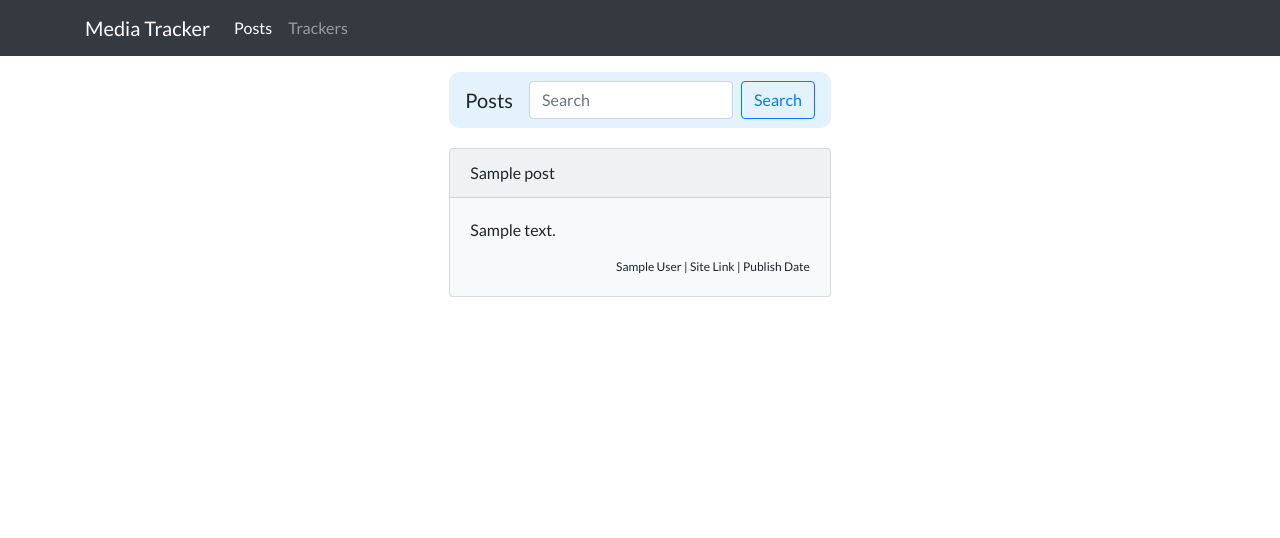
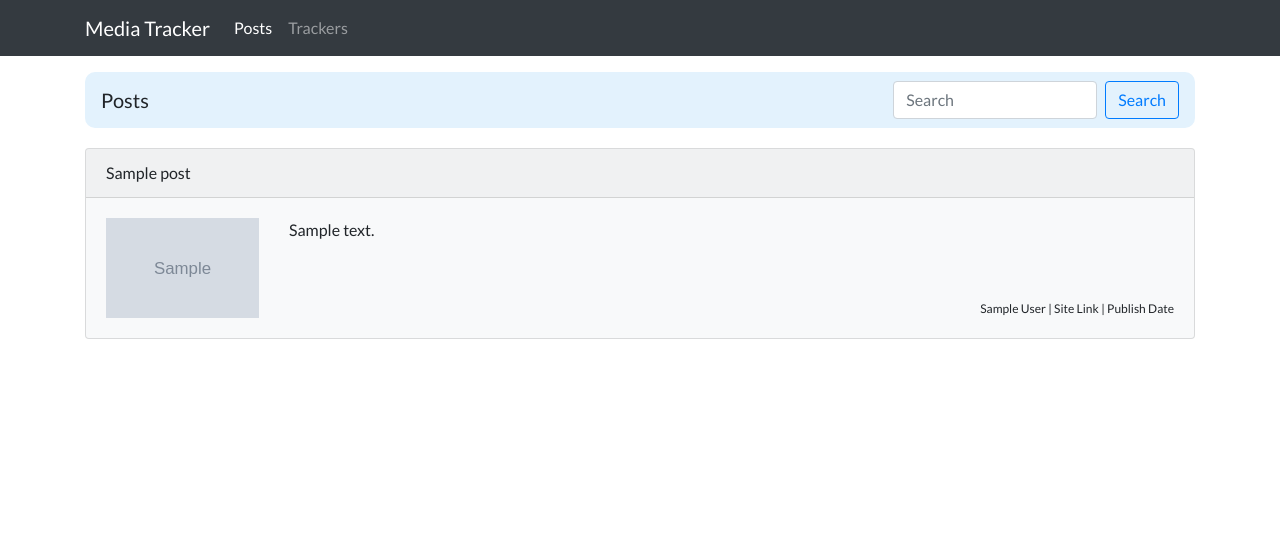
Before and after one commit to pushpreet/mediatracker, a Django app: page /posts/ in a window 1280 px wide. Shown: the top 538 px of the page. Run offline with Django 3.2, Linux system fonts and the light colour scheme; tables that the repository leaves empty hold one stand-in row (values such as "Sample post"); grey boxes marked "Sample" are stand-in pictures; some libraries are stand-ins or nearby versions.

Commit message:
fix post card ui

```diff
--- a/mediatracker/settings.py
+++ b/mediatracker/settings.py
@@ -125,8 +125,7 @@ USE_TZ = True
 # Static files (CSS, JavaScript, Images)
 # https://docs.djangoproject.com/en/2.0/howto/static-files/
 
-STATIC_ROOT = ''
-
+STATIC_ROOT = os.path.join(BASE_DIR, 'staticfiles')
 STATIC_URL = '/static/'
 
 STATICFILES_DIRS = [
@@ -137,3 +136,5 @@ STATICFILES_FINDERS = [
     'django.contrib.staticfiles.finders.FileSystemFinder',
     'django.contrib.staticfiles.finders.AppDirectoriesFinder',
 ]
+
+STATICFILES_STORAGE = 'whitenoise.django.GzipManifestStaticFilesStorage'
--- a/mediatracker/wsgi.py
+++ b/mediatracker/wsgi.py
@@ -10,7 +10,9 @@ https://docs.djangoproject.com/en/2.0/howto/deployment/wsgi/
 import os
 
 from django.core.wsgi import get_wsgi_application
+from whitenoise.django import DjangoWhiteNoise
 
 os.environ.setdefault("DJANGO_SETTINGS_MODULE", "mediatracker.settings")
 
 application = get_wsgi_application()
+application = DjangoWhiteNoise(application)
--- /dev/null
+++ b/runtime.txt
@@ -0,0 +1 @@
+python-3.6.5
--- a/tracker/static/tracker/css/style.css
+++ b/tracker/static/tracker/css/style.css
@@ -16,3 +16,9 @@ body {
   min-height: 75rem;
   padding-top: 4.5rem;
 }
+
+img {
+  object-fit: cover;
+  width: 100%;
+  max-height: 100px;
+}
--- a/tracker/templates/tracker/base.html
+++ b/tracker/templates/tracker/base.html
@@ -30,7 +30,7 @@
 
         <div class="container">
             <div class="row justify-content-center">
-                <div>
+                <div class="col-lg-12 col-md-12 col-sm-12 col-12">
                 {% block content %}
                 {% endblock %}
                 </div>
--- a/tracker/templates/tracker/index.html
+++ b/tracker/templates/tracker/index.html
@@ -8,17 +8,36 @@
           <button class="btn btn-outline-primary my-2 my-sm-0" type="submit">Search</button>
         </form>
     </nav>
+
     {% if latest_post_list %}
         {% for post in latest_post_list %}
-        <a href="{% url 'tracker:post_detail' post.uuid %}" class="custom-card">
             <div class="card bg-light mb-3" style="width: 100%;">
-                <div class="card-header">{{ post.title }}</div>
+                <a href="{% url 'tracker:post_detail' post.uuid %}" class="custom-card">
+                    <div class="card-header">{{ post.title }}</div>
+                </a>
                 <div class="card-body">
-                    <p class="card-text">{{ post.text|truncatechars:200 }}</p>
-                    <p class="text-right" style="font-size: 12px; margin-bottom: 0px;">{{ post.author }} | Site Link | Publish Date</p>
+                    <div class="row">
+                        {% if post.main_image|length > 0 %}
+                        <div class="col-lg-2 col-md-3 d-none d-md-block">
+                            <a href="{% url 'tracker:post_detail' post.uuid %}" class="custom-card">
+                                <img src="{{ post.main_image }}">
+                            </a>
+                        </div>
+
+                        <div class="d-flex flex-column col-lg-10 col-md-9 col-sm-12 col-12">
+                        {% else %}
+                        <div class="d-flex flex-column col-lg-12 col-md-12 col-sm-12 col-12">
+                        {% endif %}
+                            <div>
+                                <p class="card-text">{{ post.text|truncatechars:200 }}</p>
+                            </div>
+                            <div class="justify-content-end" style="margin-top: auto;">
+                                <p class="text-right" style="font-size: 12px; margin-bottom: 0px; vertical-align:text-bottom;">{{ post.author }} | Site Link | Publish Date</p>
+                            </div>
+                        </div>
+                    </div>
                 </div>
             </div>
-        </a>
         {% endfor %}
     {% else %}
         <p>No posts are available.</p>
```
Also changed, not shown: requirements.txt (added, +11 -0 lines), tracker/static/tracker/img/no_image_available.svg (added), 2 other files.
